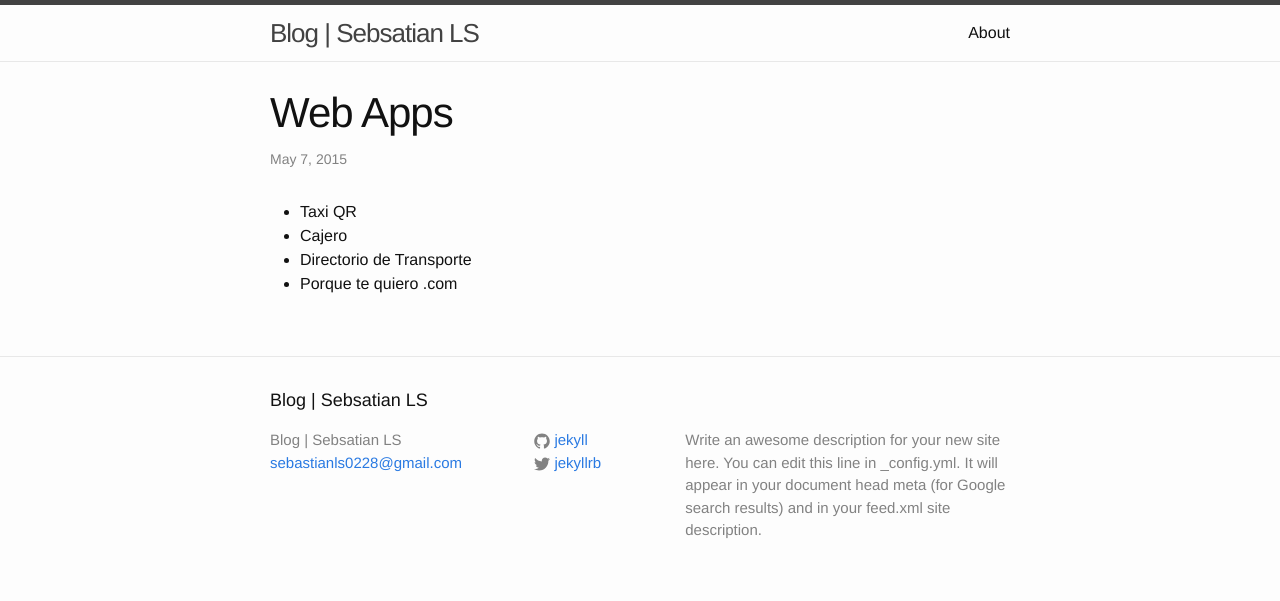
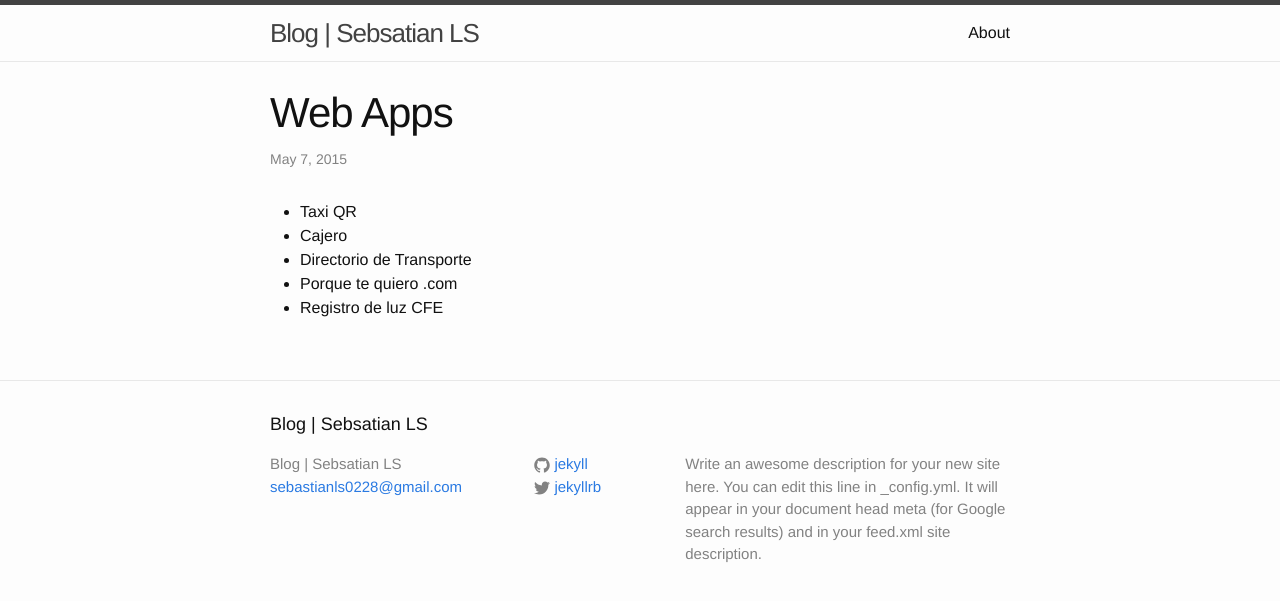
Before and after one commit to sebastian9/proyectos, a Jekyll site: the page built from _posts/2015-05-07-ideas.markdown, in a window 1280 px wide. Shown: the top 601 px of the page. Built offline with Jekyll 4.4.1, drawn with Linux system fonts in a browser that asks for light colours.

Commit message:
Update 2015-05-07-ideas.markdown

```diff
--- a/_posts/2015-05-07-ideas.markdown
+++ b/_posts/2015-05-07-ideas.markdown
@@ -7,3 +7,4 @@ title: Web Apps
 + Cajero
 + Directorio de Transporte
 + Porque te quiero .com
++ Registro de luz CFE
```
